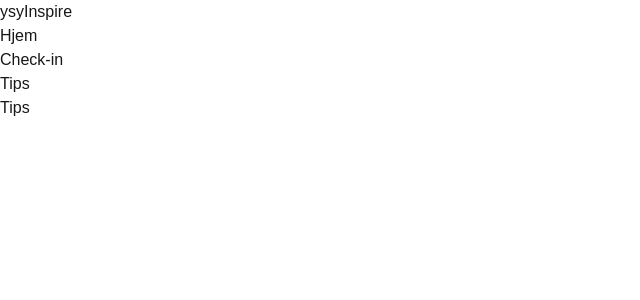
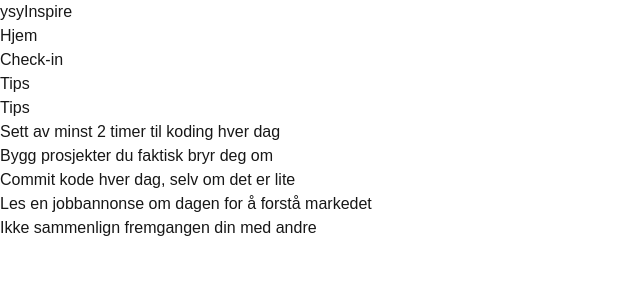
Before and after one commit to Nejsa/ysyInspire, a Next.js app: page /tips in a window 1280 px wide. Shown: the top 300 px of the page, without its empty margins (0-640 px from the left). Built offline with nearby package versions, Linux system fonts and the light colour scheme.

Commit message:
feat: add checkin and tips page content

```diff
--- a/src/app/checkin/page.js
+++ b/src/app/checkin/page.js
@@ -2,6 +2,8 @@ export default function CheckIn() {
   return (
     <main>
       <h1>Check-in</h1>
+      <p>Sjekk inn for å registrere at du har jobbet mot målet ditt i dag.</p>
+      <button>Sjekk inn i dag</button>
     </main>
   );
 }
--- a/src/app/tips/page.js
+++ b/src/app/tips/page.js
@@ -2,6 +2,13 @@ export default function Tips() {
   return (
     <main>
       <h1>Tips</h1>
+      <ul>
+        <li>Sett av minst 2 timer til koding hver dag</li>
+        <li>Bygg prosjekter du faktisk bryr deg om</li>
+        <li>Commit kode hver dag, selv om det er lite</li>
+        <li>Les en jobbannonse om dagen for å forstå markedet</li>
+        <li>Ikke sammenlign fremgangen din med andre</li>
+      </ul>
     </main>
   );
 }
```
